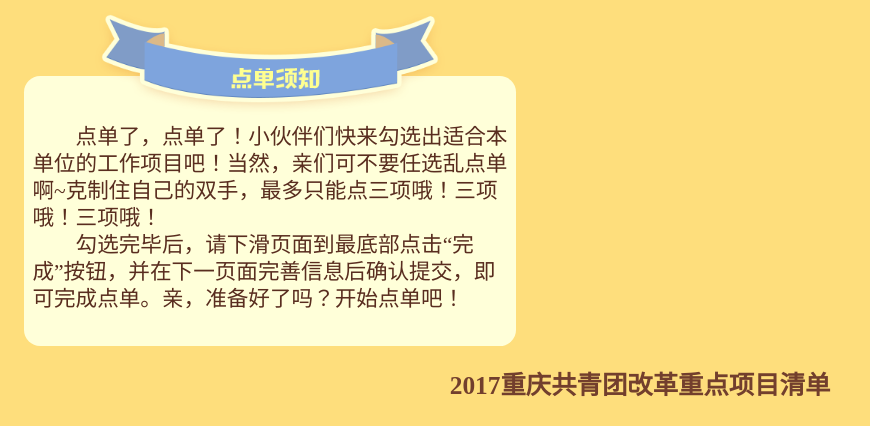
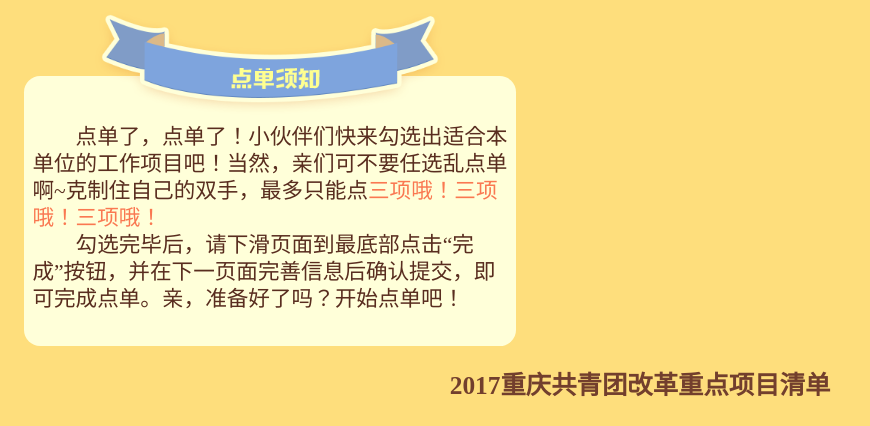
Before and after one commit to RedrockTeam/gqtOrder, a PHP site: page /DbName/Application/Home/View/Index/clickPage.html in a window 1280 px wide. Shown: the top 426 px of the page, without its empty margins (0-870 px from the left). Run offline with PHP 8.4, Linux system fonts and the light colour scheme.

Commit message:
颜色要红

```diff
--- a/Application/Home/View/Index/clickPage.html
+++ b/Application/Home/View/Index/clickPage.html
@@ -11,7 +11,7 @@
         <div id="mustBox">
             <img src="__PUBLIC__/img/mustKnow.png">
             <div id="mustDet">
-                <p>点单了，点单了！小伙伴们快来勾选出适合本单位的工作项目吧！当然，亲们可不要任选乱点单啊~克制住自己的双手，最多只能点三项哦！三项哦！三项哦！</p>
+                <p>点单了，点单了！小伙伴们快来勾选出适合本单位的工作项目吧！当然，亲们可不要任选乱点单啊~克制住自己的双手，最多只能点<span>三项哦！三项哦！三项哦！</span></p>
                 <p>勾选完毕后，请下滑页面到最底部点击“完成”按钮，并在下一页面完善信息后确认提交，即可完成点单。亲，准备好了吗？开始点单吧！</p>
             </div>
         </div>
--- a/Public/css/clickPage.css
+++ b/Public/css/clickPage.css
@@ -2,7 +2,7 @@
 * @Author: 10261
 * @Date:   2017-02-18 22:22:47
 * @Last Modified by:   10261
-* @Last Modified time: 2017-02-21 13:12:30
+* @Last Modified time: 2017-02-21 13:35:39
 */
 html, body, div, img, span, p,input {
 	margin: 0;
@@ -42,6 +42,9 @@ input[type=checkbox] {
 }
 #mustDet p {
 	text-indent: 2em;
+}
+#mustDet p span {
+	color: #fa7851;
 }
 #clickBox {
 	position: relative;
```
Also changed, not shown: Public/img/bigBoss.png.
